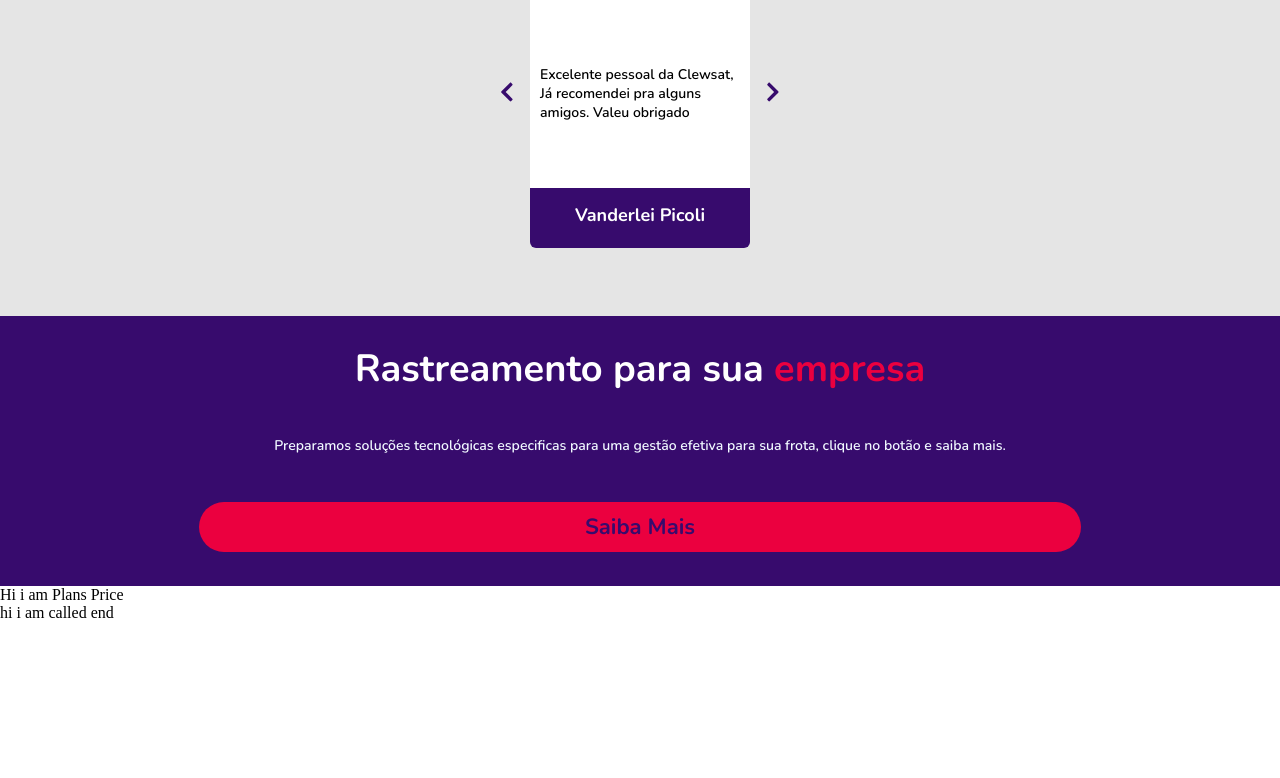
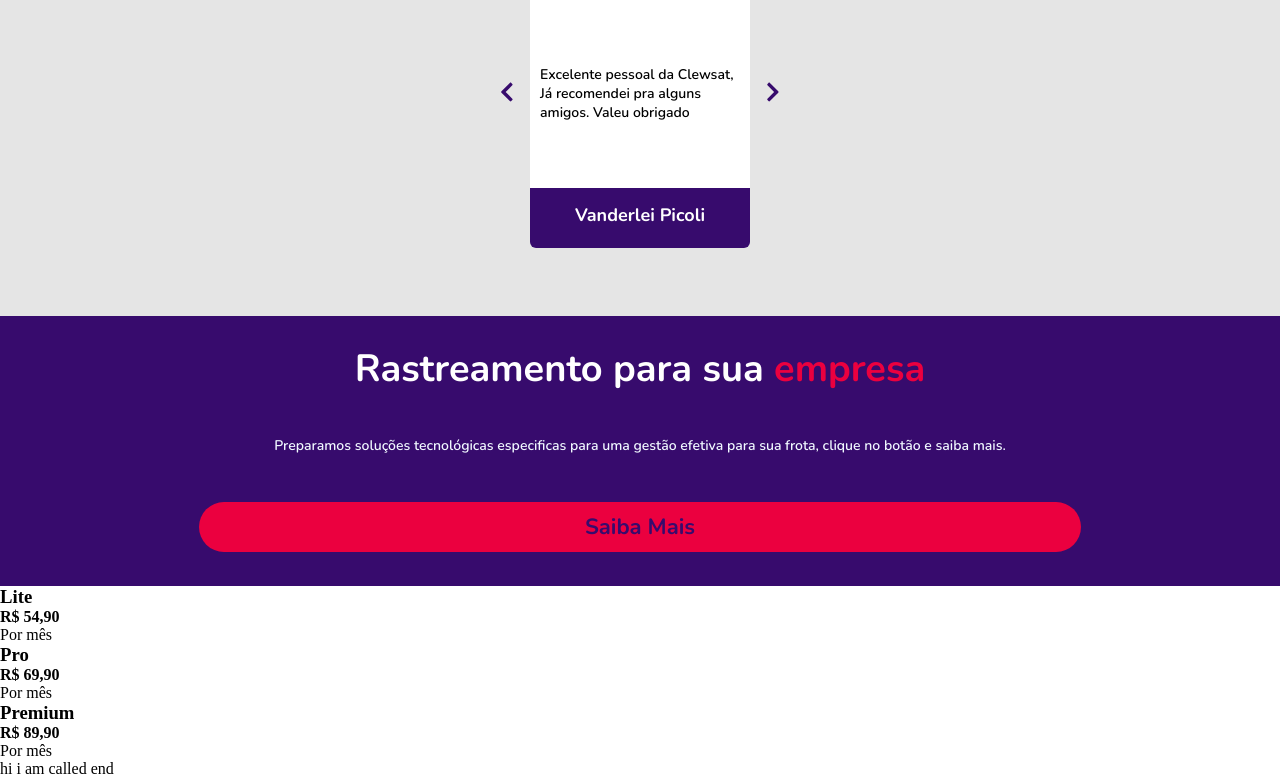
Before and after one commit to malves224/ClewsatWebSite, a React (Create React App) app: page / in a window 1280 px wide. Shown: the part 3345-4123 px from the top of the page. Before the commit the page ends 3967 px from the top, so only its background shows below. Built offline with nearby package versions, Linux system fonts and the light colour scheme; a web font is replaced by a local one.

Commit message:
corrige bug causado por problemas de imutabilidade

```diff
--- a/src/sectionsComponents/PlansPrice.jsx
+++ b/src/sectionsComponents/PlansPrice.jsx
@@ -1,11 +1,13 @@
 import React, { PureComponent } from "react";
 import "./css/plansPrice.css";
+import { plansPrices } from "../textData";
+import PlanCard from "./components/PlanCard";
 
 class PlansPrice extends PureComponent {
   render() {
     return (
       <div>
-        <p>Hi i am Plans Price</p>
+        {plansPrices.plansCard.map((plan) => <PlanCard key={plan.plan} plan={plan} />)}
       </div>
     );
   }
--- a/src/sectionsComponents/components/CarrouselDeposition.js
+++ b/src/sectionsComponents/components/CarrouselDeposition.js
@@ -2,7 +2,7 @@
 import React, { useRef } from "react";
 import { FontAwesomeIcon } from "@fortawesome/react-fontawesome";
 import { faChevronRight, faChevronLeft } from "@fortawesome/free-solid-svg-icons";
-import EvidenceCard from "./Evidence";
+import EvidenceCard from "./EvidenceCard";
 import { googleEvidence } from "../../textData";
 import "../css/carrouselDeposition.css";
 
--- /dev/null
+++ b/src/sectionsComponents/components/PlanCard.jsx
@@ -0,0 +1,37 @@
+import React, { PureComponent } from "react";
+// import { FontAwesomeIcon } from "@fortawesome/react-fontawesome";
+import PropTypes from "prop-types";
+import "../css/planCard.css";
+
+export default class PlanCard extends PureComponent {
+  render() {
+    const {
+      plan: {
+        plan, price, recurrence, benefits,
+      },
+    } = this.props;
+    console.log(benefits(plan));
+    return (
+      <div className="item-plan">
+        <header className="header-plan">
+          <h3>{plan}</h3>
+          <div className="price-plan">
+            <h4>{price}</h4>
+            <p>{recurrence}</p>
+          </div>
+        </header>
+      </div>
+    );
+  }
+}
+
+PlanCard.propTypes = {
+  plan: PropTypes.shape({
+    plan: PropTypes.string,
+    price: PropTypes.string,
+    recurrence: PropTypes.string,
+    // eslint-disable-next-line react/forbid-prop-types
+    promotional: PropTypes.object,
+    benefits: PropTypes.func,
+  }).isRequired,
+};
--- a/src/service/dataText.js
+++ b/src/service/dataTextService.js
@@ -1,34 +1,32 @@
 const dataBenefits = [{
   nameBenefits: "trackerRealtime",
-  status: null,
   textBenefits: "Rastreamento pelo app.",
 },
 {
   nameBenefits: "historyPosition",
-  status: null,
   textBenefits: "historico de posição",
 },
 {
   nameBenefits: "homeInstallation",
-  status: null,
   textBenefits: "Instalação em domicilio",
 },
 {
   nameBenefits: "blocker",
-  status: null,
   textBenefits: "Bloqueador pelo app.",
 },
 {
   nameBenefits: "teamRecovery",
-  status: null,
   textBenefits: "Equipe de recuperação",
 },
 {
   nameBenefits: "assistance",
-  status: null,
   textBenefits: "Guincho 24h, 200KM",
 },
 ];
+
+const LITE = "lite";
+const PRO = "pro";
+const PREMIUM = "premium";
 
 const switchPlan = (plan) => {
   const BENEFITS_LITE = ["trackerRealtime", "historyPosition", "homeInstallation"];
@@ -36,13 +34,13 @@ const switchPlan = (plan) => {
   const BENEFITS_ALL = ["trackerRealtime", "historyPosition", "homeInstallation", "blocker", "teamRecovery", "assistance"];
   let benefitsRight = [];
   switch (plan) {
-    case "lite":
+    case LITE:
       benefitsRight = BENEFITS_LITE;
       break;
-    case "pro":
+    case PRO:
       benefitsRight = BENEFITS_PRO;
       break;
-    case "premium":
+    case PREMIUM:
       benefitsRight = BENEFITS_ALL;
       break;
     default:
@@ -50,21 +48,22 @@ const switchPlan = (plan) => {
   return benefitsRight;
 };
 
-const returnObjBenefits = (plan) => {
-  const planCurrent = switchPlan(plan);
+const returnBenefitsArr = (plan) => {
+  const planFormated = plan.toLowerCase();
+  const planCurrent = switchPlan(planFormated);
   let benefitsOutput = [];
   dataBenefits.forEach((data, index) => {
     if (data.nameBenefits === planCurrent[index]) {
-      const objManipuled = data;
+      const objManipuled = { ...data };
       objManipuled.status = true;
-      benefitsOutput = [...benefitsOutput, dataBenefits[index]];
+      benefitsOutput = [...benefitsOutput, objManipuled];
     } else {
-      const objManipuled = data;
+      const objManipuled = { ...data };
       objManipuled.status = false;
-      benefitsOutput = [...benefitsOutput, dataBenefits[index]];
+      benefitsOutput = [...benefitsOutput, objManipuled];
     }
   });
   return benefitsOutput;
 };
 
-export default returnObjBenefits;
+export default returnBenefitsArr;
--- a/src/textData.js
+++ b/src/textData.js
@@ -1,5 +1,5 @@
 // eslint-disable-next-line import/extensions
-import returnObjBenefits from "./service/dataText.js";
+import returnBenefitsArr from "./service/dataTextService.js";
 
 const heroText = {
   title: "CLEWSAT Rastreamento em tempo real pelo app.",
@@ -92,7 +92,7 @@ const plansPrices = {
       status: false,
       pricePromotional: "R$ 54,90",
     },
-    benefits: () => returnObjBenefits("lite"),
+    benefits: (plan) => returnBenefitsArr(plan),
   },
   {
     plan: "Pro",
@@ -102,7 +102,7 @@ const plansPrices = {
       status: true,
       pricePromotional: "R$ 59,90",
     },
-    benefits: () => returnObjBenefits("pro"),
+    benefits: (plan) => returnBenefitsArr(plan),
   },
   {
     plan: "Premium",
@@ -112,7 +112,7 @@ const plansPrices = {
       status: true,
       pricePromotional: "R$ 79,90",
     },
-    benefits: () => returnObjBenefits("premium"),
+    benefits: (plan) => returnBenefitsArr(plan),
   }],
 };
 
```
Also changed, not shown: src/sectionsComponents/components/EvidenceCard.jsx (renamed from src/sectionsComponents/components/Evidence.jsx), src/sectionsComponents/css/planCard.css (added).
